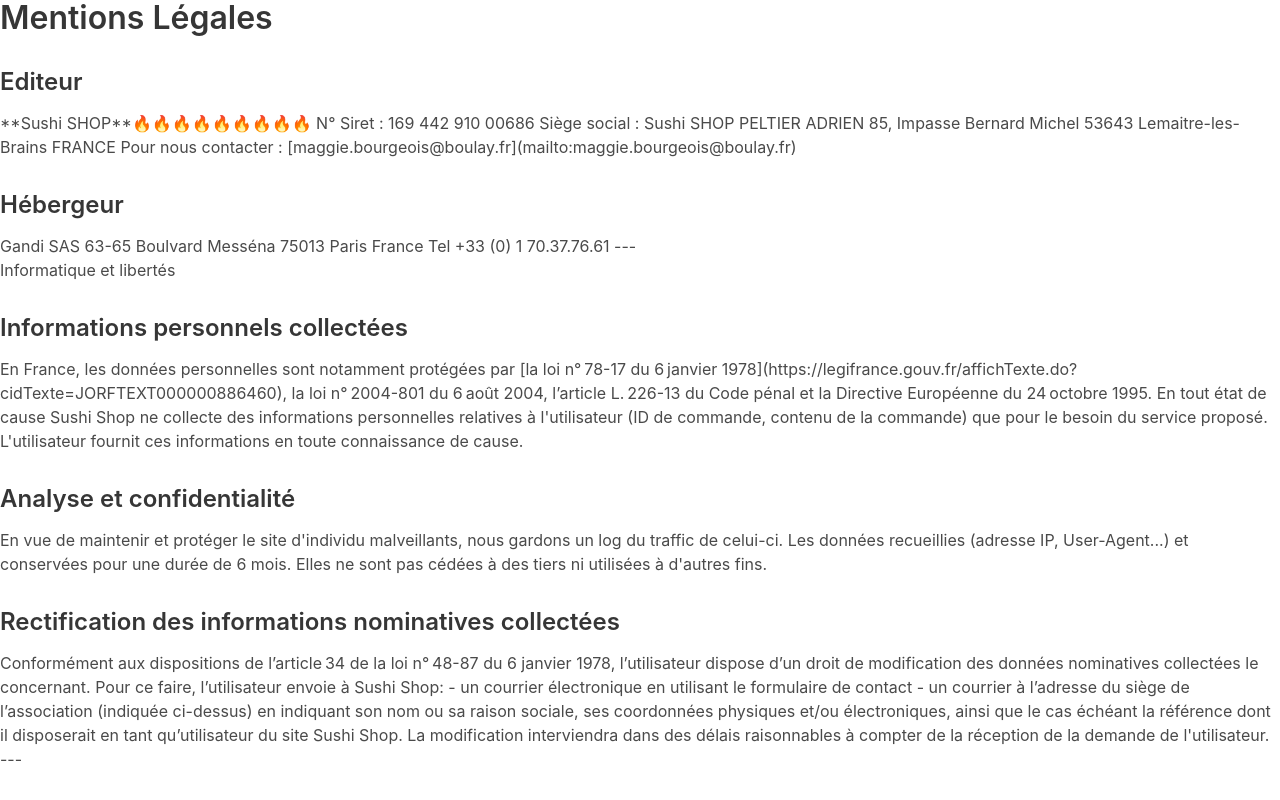
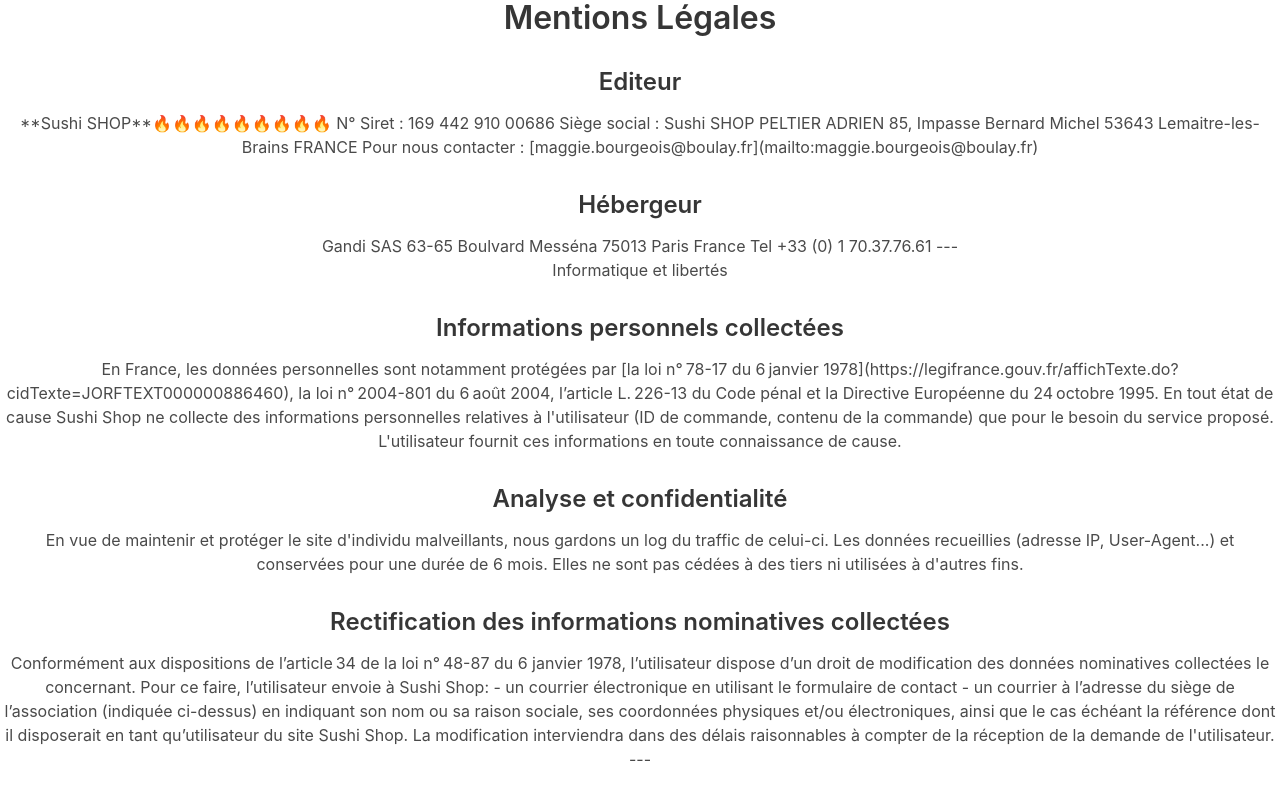
Before and after one commit to LaxhP/SushiFast, an Angular app: page /rgpd in a window 1280 px wide. Shown: the top 800 px of the page. Built offline with nearby package versions, Linux system fonts and the light colour scheme.

Commit message:
min clean

```diff
--- a/src/app/components/rgpd/rgpd.component.css
+++ b/src/app/components/rgpd/rgpd.component.css
@@ -1,3 +1,4 @@
 #rgpd{background-color:rgb(200, 200, 200);}
-div{text-align: left;
+div{
+    align-items: center;
 }
```
